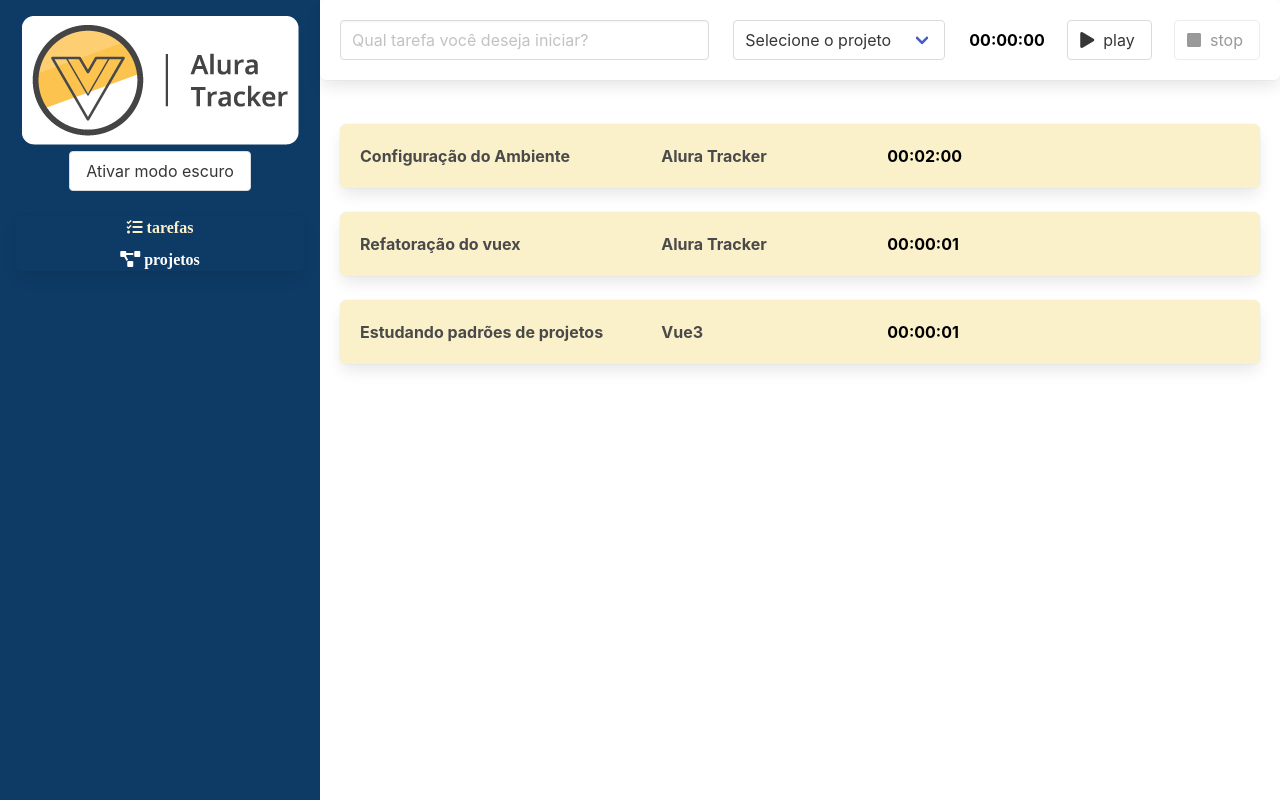
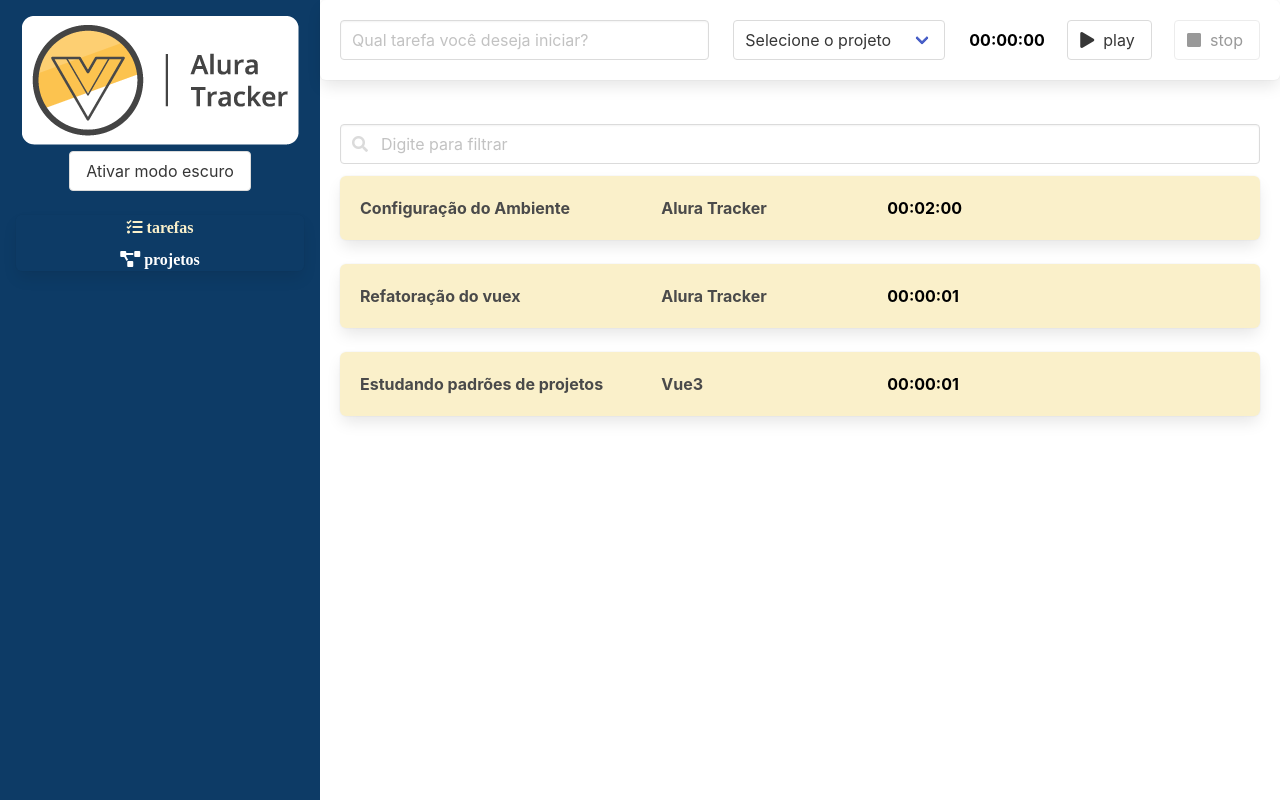
Before and after one commit to JoaoPauloFer/JoaoPauloFer-JoaoPauloFer-curso-vue3-parte3, a Vue app: page /#/ in a window 1280 px wide. Built offline with nearby package versions, Linux system fonts and the light colour scheme; data requests are answered from the project's data file.

Commit message:
docs: 📑  Filtrando tarefas

```diff
--- a/src/views/Tarefas.vue
+++ b/src/views/Tarefas.vue
@@ -4,6 +4,14 @@
         <Box v-if="listaEstaVazia">
             Você não está muito produtivo hoje :(
         </Box>
+        <div class="field">
+          <p class="control has-icons-left">
+            <input class="input" type="text" placeholder="Digite para filtrar" v-model="filtro">
+            <span class="icon is-small is-left">
+              <i class="fas fa-search"></i>
+            </span>
+          </p>
+        </div>
         <Tarefa
         v-for="(tarefa, index) in tarefas"
         :tarefa="tarefa"
@@ -37,7 +45,7 @@
 </template>
 
 <script lang="ts">
-import { defineComponent, computed } from 'vue';
+import { defineComponent, computed, ref } from 'vue';
 import ITarefa from '@/interfaces/ITarefa';
 import Formulario from '../components/Formulario.vue'
 import Tarefa from '../components/Tarefa.vue'
@@ -81,9 +89,17 @@
       const store = useStore()
       store.dispatch(OBTER_TAREFAS)
       store.dispatch(OBTER_PROJETOS)
+
+      const filtro = ref('')
+
+      const tarefas = computed(() => store.state.tarefas.filter(
+        (t) => !filtro.value || t.descricao.includes(filtro.value)
+      ))
+
       return {
-        tarefas: computed(() => store.state.tarefas),
-        store
+        tarefas,
+        store,
+        filtro
       }
     }
 });
```
